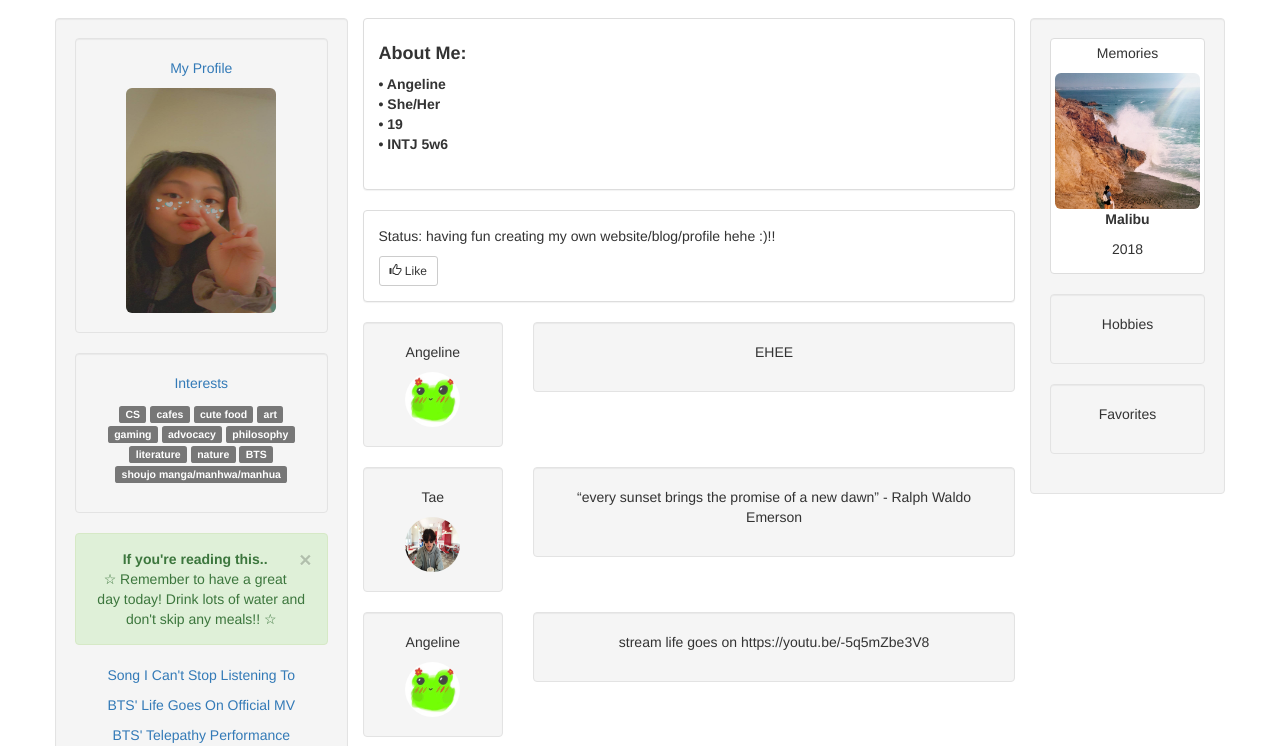
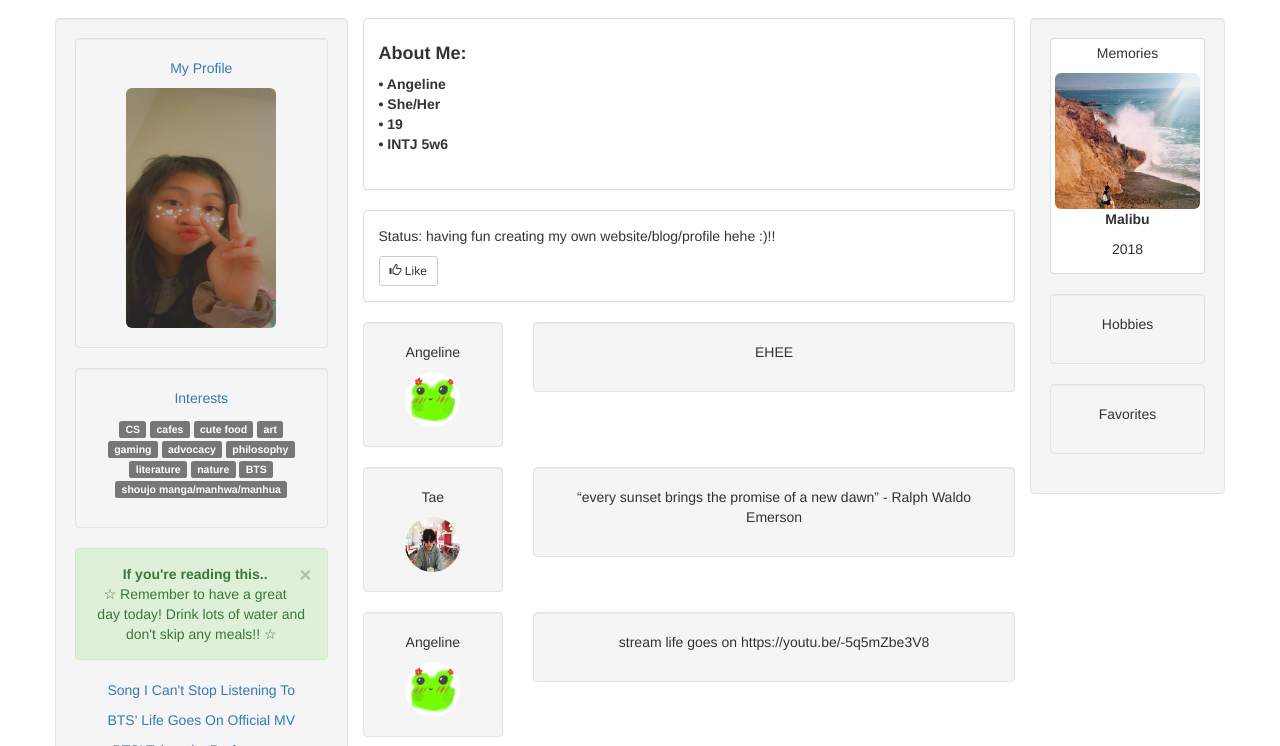
Before and after one commit to amdequit/adequitblog, a plain HTML site: page index.html in a window 1280 px wide. Shown: the part 54-800 px from the top of the page. Drawn offline with nearby package versions, Linux system fonts and the light colour scheme.

Commit message:
Update index.html

```diff
--- a/index.html
+++ b/index.html
@@ -55,7 +55,7 @@
     <div class="col-sm-3 well">
       <div class="well">
         <p><a href="#">My Profile</a></p>
-        <img src="dis me.JPG" class="img-rounded" height="225" width="150" alt="Avatar">
+        <img src="dis me.JPG" class="img-rounded" height="240" width="150" alt="Avatar">
       </div>
       <div class="well">
         <p><a href="#">Interests</a></p>
```
